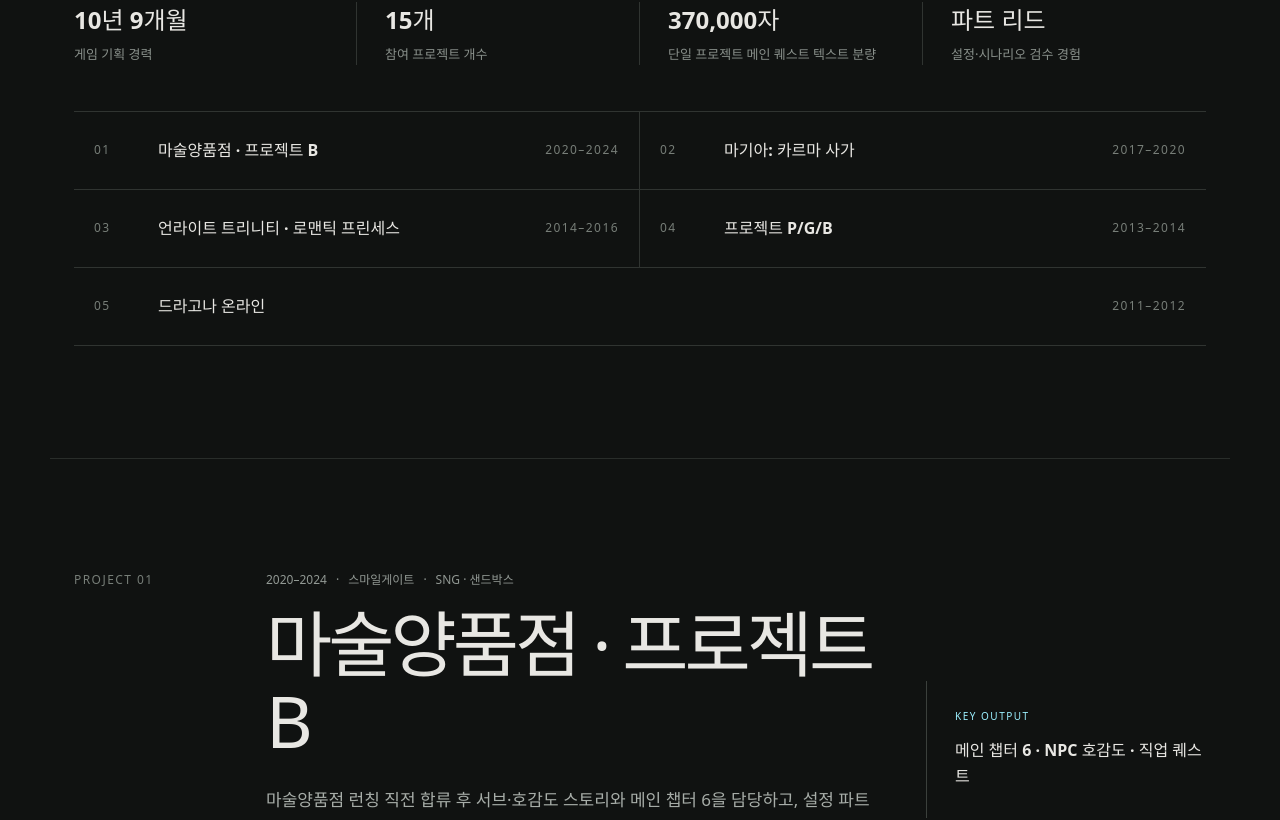
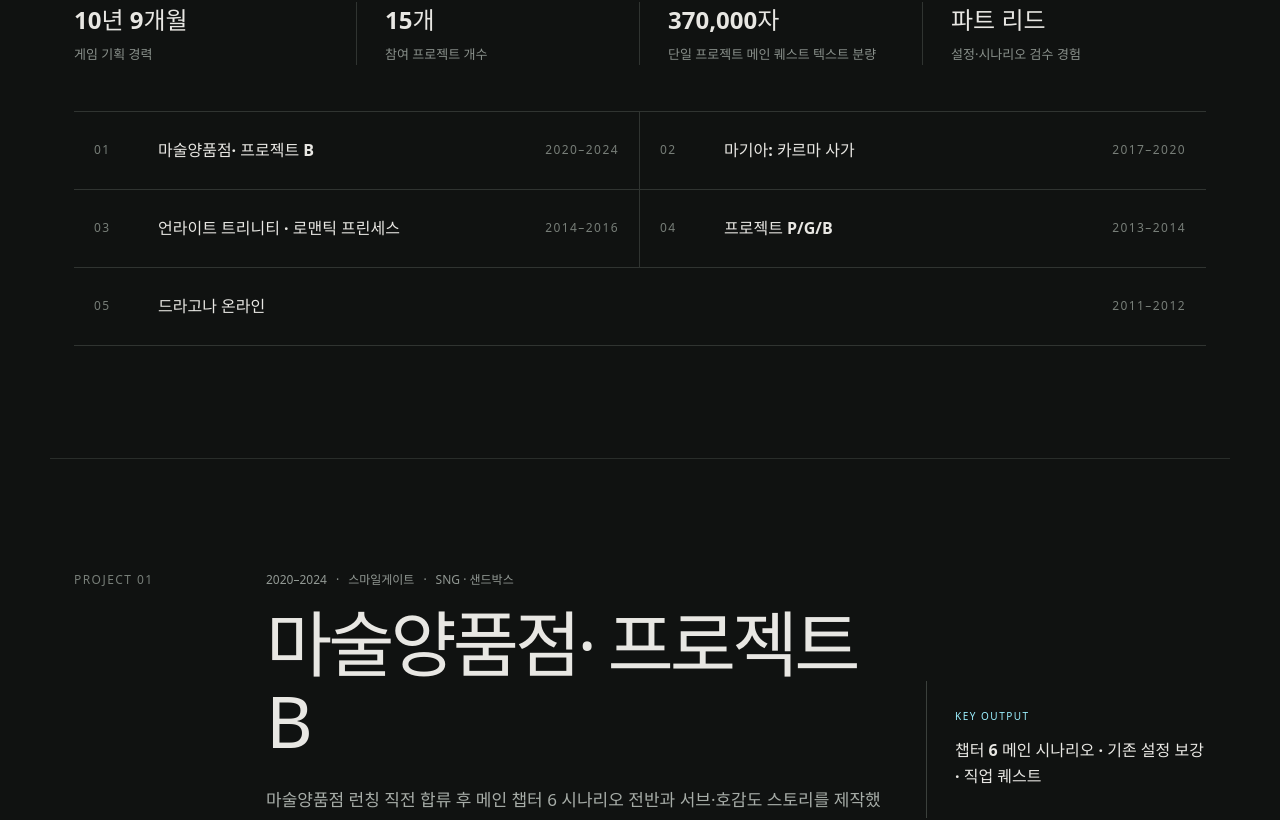
Before and after one commit to mingyun372-cmyk/Haenim_resume, a React (Vite) app: page / in a window 1280 px wide. Shown: the part 1120-1940 px from the top of the page. Built offline with nearby package versions, Linux system fonts and the light colour scheme.

Commit message:
Refine project descriptions and outputs

```diff
--- a/src/main.jsx
+++ b/src/main.jsx
@@ -7,9 +7,9 @@ import './home.css'
 import './projects.css'
 
 const projects = [
-  {year:'2020–2024', title:'마술양품점 · 프로젝트 B', company:'스마일게이트', genre:'SNG · 샌드박스', tags:['시나리오','퀘스트','파트 리드'], summary:'마술양품점 런칭 직전 합류 후 서브·호감도 스토리와 메인 챕터 6을 담당하고, 설정 파트장으로 서브 스토리 검수를 이끌었습니다. 이후 샌드박스 프로젝트의 목축·대장장이 직업 퀘스트를 제작했습니다.', proof:'메인 챕터 6 · NPC 호감도 · 직업 퀘스트'},
-  {year:'2017–2020', title:'마기아: 카르마 사가', company:'슈퍼애시드', genre:'모바일 액션 RPG', tags:['세계관','메인 퀘스트','연출'], summary:'메인 시나리오 기획자로 전체 세계관, 캐릭터별 배경, 모든 메인 퀘스트 텍스트를 전담했습니다. 콘셉트 설정과 퀘스트 데이터, 아웃게임·인게임 연출까지 총괄했습니다.', proof:'메인 퀘스트 약 370,000자 · 5개 언어 서비스'},
-  {year:'2014–2016', title:'언라이트 트리니티 · 로맨틱 프린세스', company:'글리터', genre:'캐주얼 TCG · 여성향 연애 시뮬레이션', tags:['외주 디렉팅','콘텐츠','교정·교열'], summary:'외부 작가 작업 관리와 시나리오 검수, 텍스트 교정·교열을 담당했습니다. 신규 캐릭터 가이드와 아이템 콘셉트, 튜토리얼·시네마 시스템, 더빙 대본까지 폭넓게 수행했습니다.', proof:'외주 관리 · 캐릭터 가이드 · 부분 보이스 대본'},
+  {year:'2020–2024', title:'마술양품점·\n프로젝트 B', company:'스마일게이트', genre:'SNG · 샌드박스', tags:['시나리오','퀘스트','파트장'], summary:'마술양품점 런칭 직전 합류 후 메인 챕터 6 시나리오 전반과 서브·호감도 스토리를 제작했고, 설정 파트장으로서 전체적인 작업 방향 및 퀄리티 검수를 이끌었습니다.\n이후 샌드박스 장르인 프로젝트 B에 전환배치되어 목축·대장장이 직업 퀘스트를 제작했습니다.', proof:'챕터 6 메인 시나리오 · 기존 설정 보강 · 직업 퀘스트'},
+  {year:'2017–2020', title:'마기아: 카르마 사가', company:'슈퍼애시드', genre:'모바일 액션 RPG', tags:['세계관','메인 퀘스트','연출','파트 리드'], summary:'메인 시나리오 기획자로서 전체 세계관과 캐릭터별 배경을 포괄하는 모든 메인 퀘스트 작성을 전담했습니다.\n더불어 개발 초기부터 런칭까지 전체 기간 동안 콘셉트 설정과 퀘스트 데이터, 아웃게임·인게임 연출까지 시나리오 관련 기획 전반을 총괄했습니다.', proof:'메인 퀘스트 약 370,000자 · 5개 언어 서비스 · 메인 퀘스트 음성 더빙'},
+  {year:'2014–2016', title:'언라이트 트리니티 · 로맨틱 프린세스', company:'글리터', genre:'캐주얼 TCG · 여성향 연애 시뮬레이션', tags:['외주 디렉팅','콘텐츠','교정·교열'], summary:'언라이트 원작 IP 기반의 다양한 콘텐츠 기획과 검수에 폭넓게 참여했습니다.\n이후 여성향 연애 시뮬레이션 프로젝트를 리드하며 외부 작가 작업 관리와 시나리오 검수, 텍스트 교정·교열 및 더빙 대본 작성까지 다채로운 작업을 수행했습니다.', proof:'원작 IP 반영 콘텐츠 · 캐릭터 가이드 · 텍스트 교정 교열'},
   {year:'2013–2014', title:'프로젝트 P/G/B', company:'위메이드', genre:'캐주얼 모바일', tags:['콘셉트','퀘스트','시스템'], summary:'모바일 프로젝트들의 세계관, 캐릭터, 배경, 퀘스트와 시스템 기획을 맡았습니다.', proof:'다장르 모바일 기획'},
   {year:'2011–2012', title:'드라고나 온라인', company:'라이브플렉스', genre:'MMORPG', tags:['시나리오','퀘스트'], summary:'드라고나 50–59레벨 업데이트의 메인 퀘스트 300여 개를 단독 제작·관리했습니다.', proof:'업데이트 퀘스트 300여 개'}
 ]
@@ -33,7 +33,7 @@ function App(){
  return <main>
   <header className="nav"><a className="brand" href="#top">Hae-nim<span>.</span>Kang</a><nav className={menu?'open':''}>{['projects','skills','career','contact'].map((id,i)=><button key={id} onClick={()=>go('#'+id)}>{['참여 프로젝트','역량','경력','연락'][i]}</button>)}</nav><button className="menu" aria-label="메뉴" onClick={()=>setMenu(!menu)}>{menu?<X/>:<Menu/>}</button></header>
   <section id="top" className="hero"><div className="eyebrow"><span/> SENIOR GAME NARRATIVE DESIGNER</div><h1>이야기를 쓰고,<br/><em>플레이로 완성합니다.</em></h1><p className="lead">강해님 · 시나리오 / 퀘스트 / 콘셉트 기획</p><p className="intro">RPG부터 SNG까지 다양한 장르에 걸쳐 세계관과 캐릭터를 설계하고<br/>수백 개의 퀘스트를 실제 게임 데이터로 완성해 온 내러티브 주력 기획자입니다.<br/>2008-2009 네이버 게임 파워블로거 경력이 있으며<br/>현재는 각종 고전게임 플레이 실황을 스토리 중심으로 방송하고 있습니다.</p><div className="hero-actions"><button className="primary" onClick={()=>go('#projects')}>참여 프로젝트 보기 <ChevronRight/></button></div></section>
-  <section id="projects" className="section projects-overview"><div className="section-head"><div><span className="kicker">PROJECT OVERVIEW</span><h2>참여 프로젝트</h2></div><p>다양한 장르와 개발 단계에 걸쳐<br/>이야기의 기획부터 구현까지의 과정을 폭 넓게 담당했습니다.</p></div><div className="stats project-stats"><div><b>10년 9개월</b><span>게임 기획 경력</span></div><div><b>15개</b><span>참여 프로젝트 개수</span></div><div><b>370,000자</b><span>단일 프로젝트 메인 퀘스트 텍스트 분량</span></div><div><b>파트 리드</b><span>설정·시나리오 검수 경험</span></div></div><div className="overview-index">{projects.map((p,i)=><a href={`#project-${i+1}`} key={p.title}><span>0{i+1}</span><b>{p.title}</b><small>{p.year}</small></a>)}</div></section>
+  <section id="projects" className="section projects-overview"><div className="section-head"><div><span className="kicker">PROJECT OVERVIEW</span><h2>참여 프로젝트</h2></div><p>다양한 장르와 개발 단계에 걸쳐<br/>이야기의 기획부터 구현까지의 과정을 담당했습니다.</p></div><div className="stats project-stats"><div><b>10년 9개월</b><span>게임 기획 경력</span></div><div><b>15개</b><span>참여 프로젝트 개수</span></div><div><b>370,000자</b><span>단일 프로젝트 메인 퀘스트 텍스트 분량</span></div><div><b>파트 리드</b><span>설정·시나리오 검수 경험</span></div></div><div className="overview-index">{projects.map((p,i)=><a href={`#project-${i+1}`} key={p.title}><span>0{i+1}</span><b>{p.title}</b><small>{p.year}</small></a>)}</div></section>
   {projects.map((p,i)=><section id={`project-${i+1}`} className="section project-page" key={p.title}><div className="project-page-number">PROJECT 0{i+1}</div><div className="project-page-content"><div className="meta"><span>{p.year}</span><span>{p.company}</span><span>{p.genre}</span></div><h2>{p.title}</h2><p>{p.summary}</p><div className="tags">{p.tags.map(t=><span key={t}>{t}</span>)}</div></div><div className="project-page-proof"><span>KEY OUTPUT</span><b>{p.proof}</b></div><div className="project-media" aria-label={`${p.title} 관련 이미지 영역`}><div><span>IMAGE 01</span></div><div><span>IMAGE 02</span></div></div></section>)}
   <section id="skills" className="section dark"><div className="section-head"><div><span className="kicker">CORE STRENGTHS</span><h2>글에서 구현까지</h2></div><p>완성된 문장뿐 아니라 팀이 실제로 사용할 수 있는 규격과 데이터까지 책임집니다.</p></div><div className="skill-grid">{skills.map((s,i)=><article key={s[0]}><span>0{i+1}</span><h3>{s[0]}</h3><p>{s[1]}</p></article>)}</div><blockquote><BookOpen/><p>“다채롭고 풍성한 내용을 깔끔하고 정확한 형태의 텍스트로 정돈합니다.”</p><span>— 작업 원칙</span></blockquote></section>
   <section id="career" className="section"><div className="section-head"><div><span className="kicker">EXPERIENCE</span><h2>경력 타임라인</h2></div><p>출판편집에서 시작해 라이브 MMORPG, 캐주얼 모바일, 액션 RPG, SNG까지 경험했습니다.</p></div><div className="timeline">{career.map(c=><div key={c[0]}><time>{c[0]}</time><h3>{c[1]}</h3><p>{c[2]}</p></div>)}</div><div className="note"><strong>기반 역량</strong><p>국어국문학 전공 · 출판편집 경력 · 전문 교정/교열 · 일본어 중급 · Unity 플레이 테스트/데이터 입력 경험</p></div></section>
```
